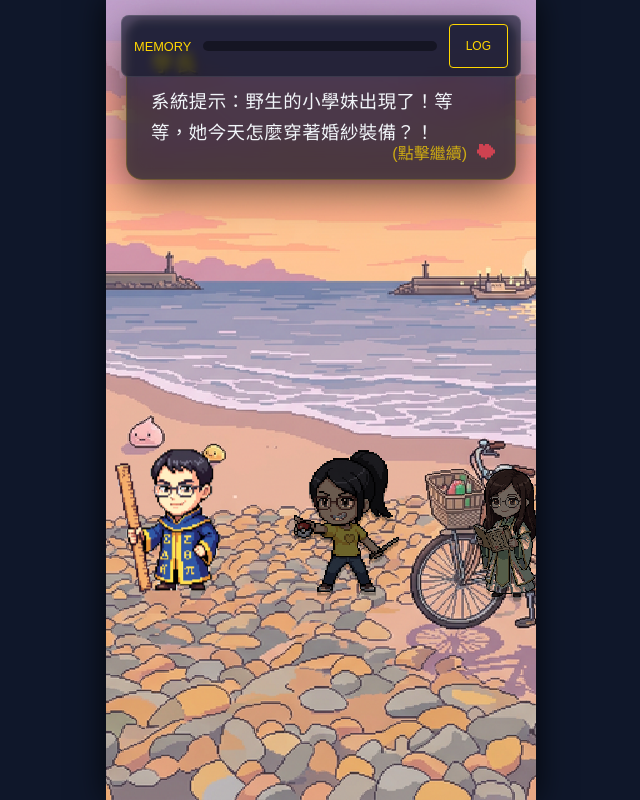
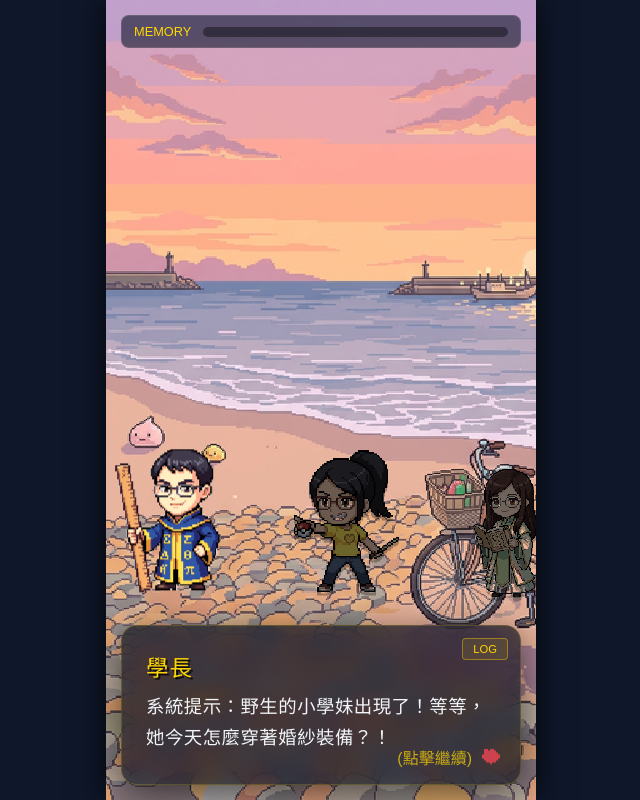
Before and after one commit to elfhermit/wedding-quest-tingyu-yuhsuan, a website built with Vite: page index.html in a window 1280 px wide. Both pictures are taken after a click on the button "展開回憶". Shown: the whole page, without its empty margins (319-959 px from the left). Built offline with nearby package versions, Linux system fonts and the light colour scheme; a web font is replaced by a local one.

Commit message:
fix: 徹底解決對話框與 LOG 介面重疊問題 (將 LOG 按鈕移至對話框內)

```diff
--- a/index.html
+++ b/index.html
@@ -25,7 +25,7 @@
       <div class="memory-bar-bg">
         <div class="memory-bar-fill" id="memory-fill"></div>
       </div>
-      <button class="log-btn" id="log-btn">LOG</button>
+      <button class="log-btn" id="log-btn" style="display: none;">LOG</button>
     </div>
 
     <!-- 回憶大圖容器 (Phase 4) -->
@@ -44,6 +44,7 @@
         <img id="prop-icon" class="prop-icon" src="" />
       </div>
       <div class="dialogue-box">
+        <button class="dialogue-log-btn" id="dialogue-log-btn">LOG</button>
         <div class="speaker-name" id="speaker-name"></div>
         <div class="dialogue-text" id="dialogue-text"></div>
         <div class="continue-prompt" id="continue-prompt" style="display: none;">
--- a/src/main.ts
+++ b/src/main.ts
@@ -22,7 +22,7 @@ const propIcon = document.getElementById('prop-icon') as HTMLImageElement;
 const petalsContainer = document.getElementById('petals-container')!;
 const statusBar = document.getElementById('status-bar')!;
 const memoryFill = document.getElementById('memory-fill')!;
-const logBtn = document.getElementById('log-btn')!;
+const logBtn = document.getElementById('dialogue-log-btn')!;
 const logOverlay = document.getElementById('log-overlay')!;
 const logContent = document.getElementById('log-content')!;
 const closeLogBtn = document.getElementById('close-log')!;
@@ -280,7 +280,7 @@ startBtn.addEventListener('click', () => {
   setTimeout(() => {
     startScreen.style.display = 'none';
     statusBar.style.display = 'flex';
-    dialogueBox.style.display = 'block';
+    dialogueBox.style.display = 'flex';
     gameContainer.style.backgroundImage = `url('${BG_SUNSET}')`;
     playBGM('town');
     nextLine();
@@ -310,7 +310,7 @@ logBtn.addEventListener('click', (e) => {
 
 closeLogBtn.addEventListener('click', () => {
   logOverlay.style.display = 'none';
-  dialogueBox.style.display = 'block';
+  dialogueBox.style.display = 'flex';
   statusBar.style.display = 'flex';
 });
 
--- a/src/style.css
+++ b/src/style.css
@@ -112,7 +112,12 @@ body {
   display: flex;
   flex-direction: column;
   justify-content: flex-end;
-  padding: 20px;
+  padding: 15px;
+  pointer-events: none; /* Let clicks pass through except for the box */
+}
+
+.dialogue-box {
+  pointer-events: auto; /* Re-enable clicks for the actual box */
 }
 
 .dialogue-box {
@@ -261,16 +266,27 @@ body {
 .memory-bar-bg { flex-grow: 1; height: 10px; background: rgba(0, 0, 0, 0.4); border-radius: 5px; overflow: hidden; }
 .memory-bar-fill { width: 0%; height: 100%; background: linear-gradient(90deg, #ff4757, #ff6b81); transition: width 0.8s cubic-bezier(0.175, 0.885, 0.32, 1.275); }
 
-.log-btn {
-  background: transparent;
-  border: 1px solid #ffd700;
+.log-btn { display: none !important; }
+
+.dialogue-log-btn {
+  position: absolute;
+  top: 12px;
+  right: 12px;
+  background: rgba(255, 215, 0, 0.1);
+  border: 1px solid rgba(255, 215, 0, 0.4);
   color: #ffd700;
   font-family: var(--font-pixel);
-  font-size: 0.75rem;
-  min-height: 44px;
-  padding: 0 16px;
+  font-size: 0.7rem;
+  padding: 4px 10px;
   cursor: pointer;
   border-radius: 4px;
+  transition: all 0.2s ease;
+  z-index: 5;
+}
+
+.dialogue-log-btn:hover {
+  background: #ffd700;
+  color: #0f172a;
 }
 
 .log-btn:hover { background: #ffd700; color: #0f172a; }
@@ -293,8 +309,8 @@ body {
 .log-overlay {
   position: absolute;
   inset: 0;
-  background: rgba(2, 6, 23, 0.85);
-  backdrop-filter: blur(10px);
+  background: rgba(2, 6, 23, 0.98);
+  backdrop-filter: blur(15px);
   z-index: 300;
   display: flex;
   justify-content: center;
```
